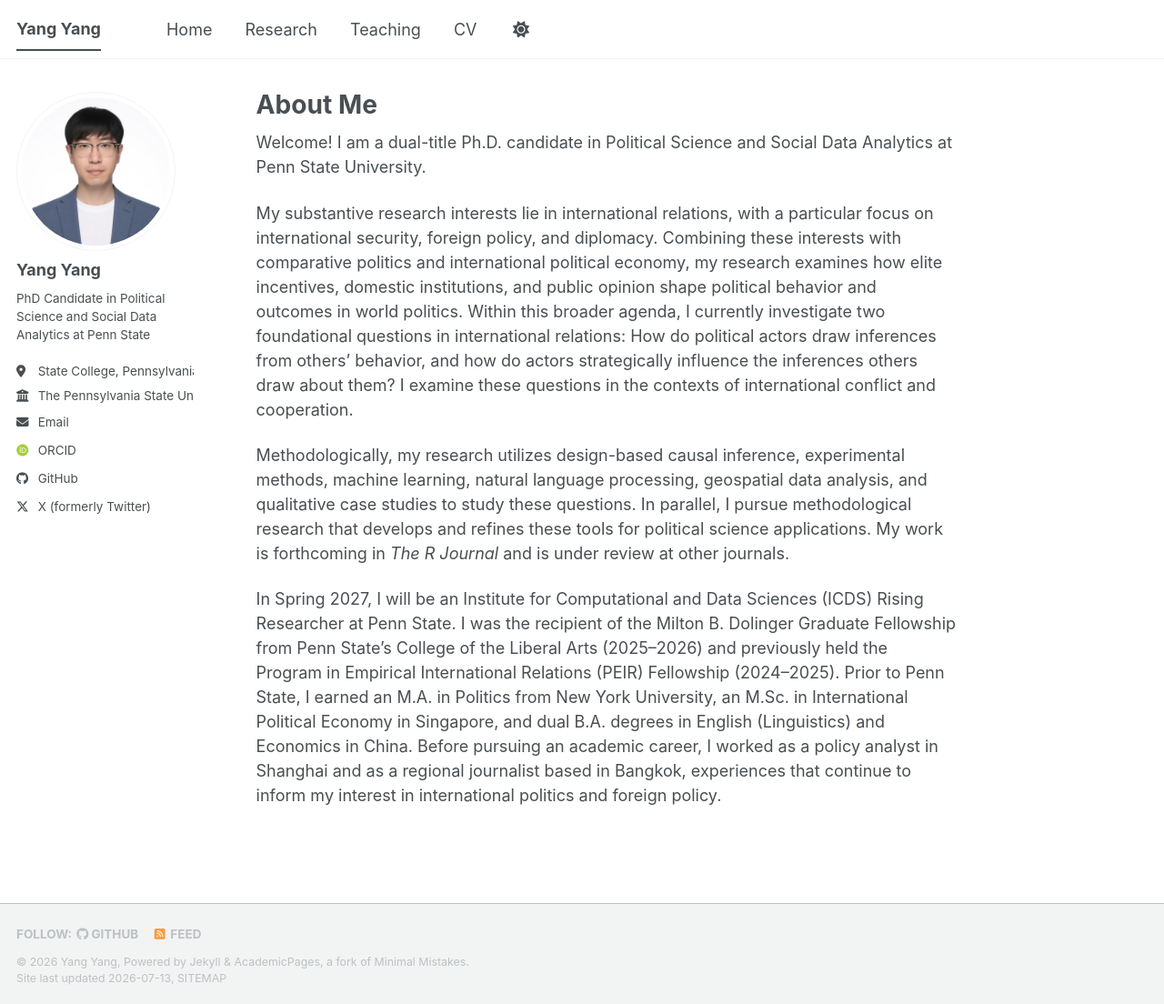
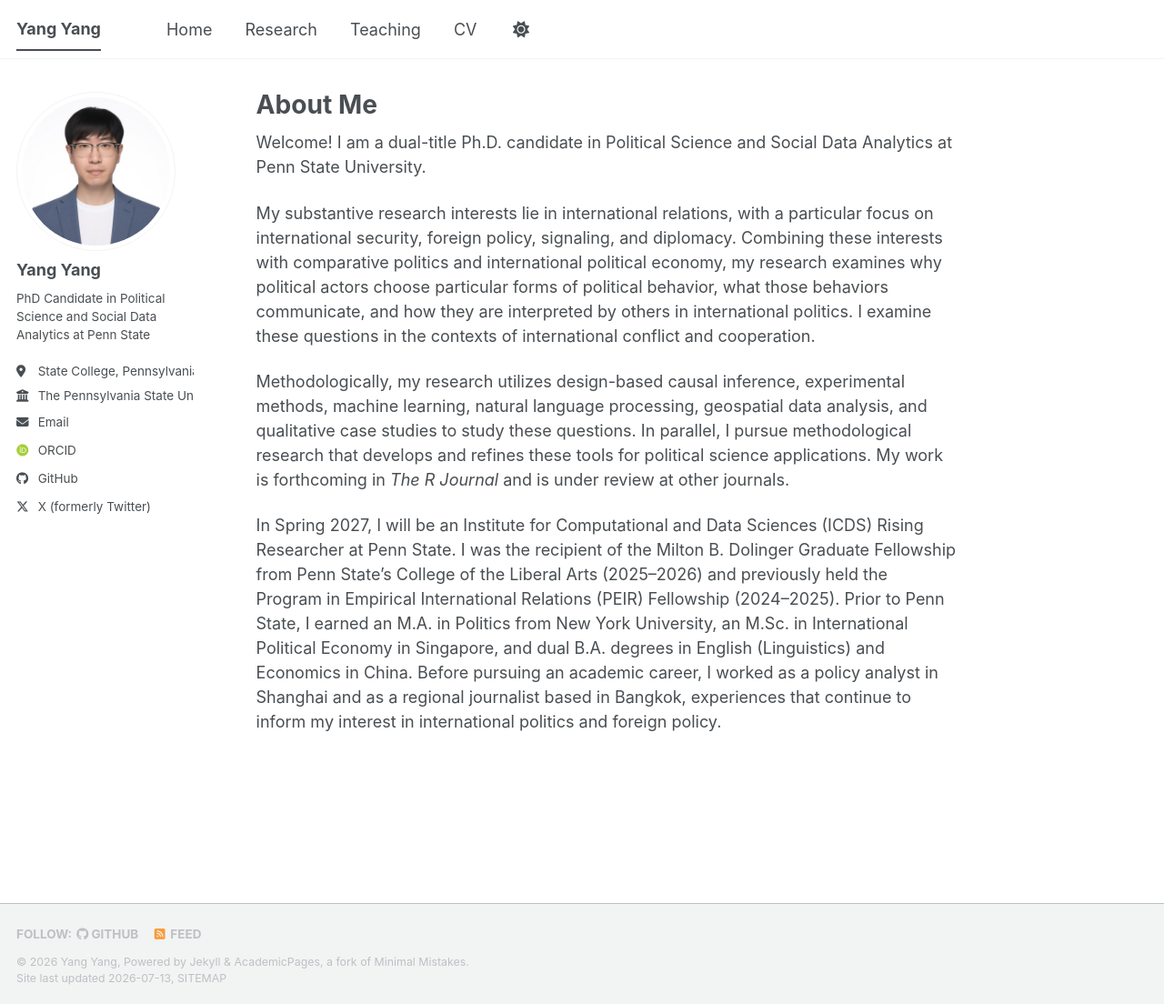
Before and after one commit to yang-yang-ir/yang-yang-ir.github.io, a Jekyll site: the page built from _pages/about.md, in a window 1280 px wide and 1104 px high. Shown: the whole window at 91% size. Built offline with Jekyll 4.4.1, drawn with Linux system fonts in a browser that asks for light colours; some web fonts are replaced; a script bundle is joined from its source files by our own code; library files that are not in the unit come from our copies.

Commit message:
Update about.md

```diff
--- a/_pages/about.md
+++ b/_pages/about.md
@@ -9,7 +9,7 @@ redirect_from:
 
 Welcome! I am a dual-title Ph.D. candidate in Political Science and Social Data Analytics at Penn State University.
 
-My substantive research interests lie in international relations, with a particular focus on international security, foreign policy, and diplomacy. Combining these interests with comparative politics and international political economy, my research examines how elite incentives, domestic institutions, and public opinion shape political behavior and outcomes in world politics. Within this broader agenda, I currently investigate two foundational questions in international relations: How do political actors draw inferences from others’ behavior, and how do actors strategically influence the inferences others draw about them? I examine these questions in the contexts of international conflict and cooperation.
+My substantive research interests lie in international relations, with a particular focus on international security, foreign policy, signaling, and diplomacy. Combining these interests with comparative politics and international political economy, my research examines why political actors choose particular forms of political behavior, what those behaviors communicate, and how they are interpreted by others in international politics. I examine these questions in the contexts of international conflict and cooperation.
 
 Methodologically, my research utilizes design-based causal inference, experimental methods, machine learning, natural language processing, geospatial data analysis, and qualitative case studies to study these questions. In parallel, I pursue methodological research that develops and refines these tools for political science applications. My work is forthcoming in *The R Journal* and is under review at other journals.
 
```
